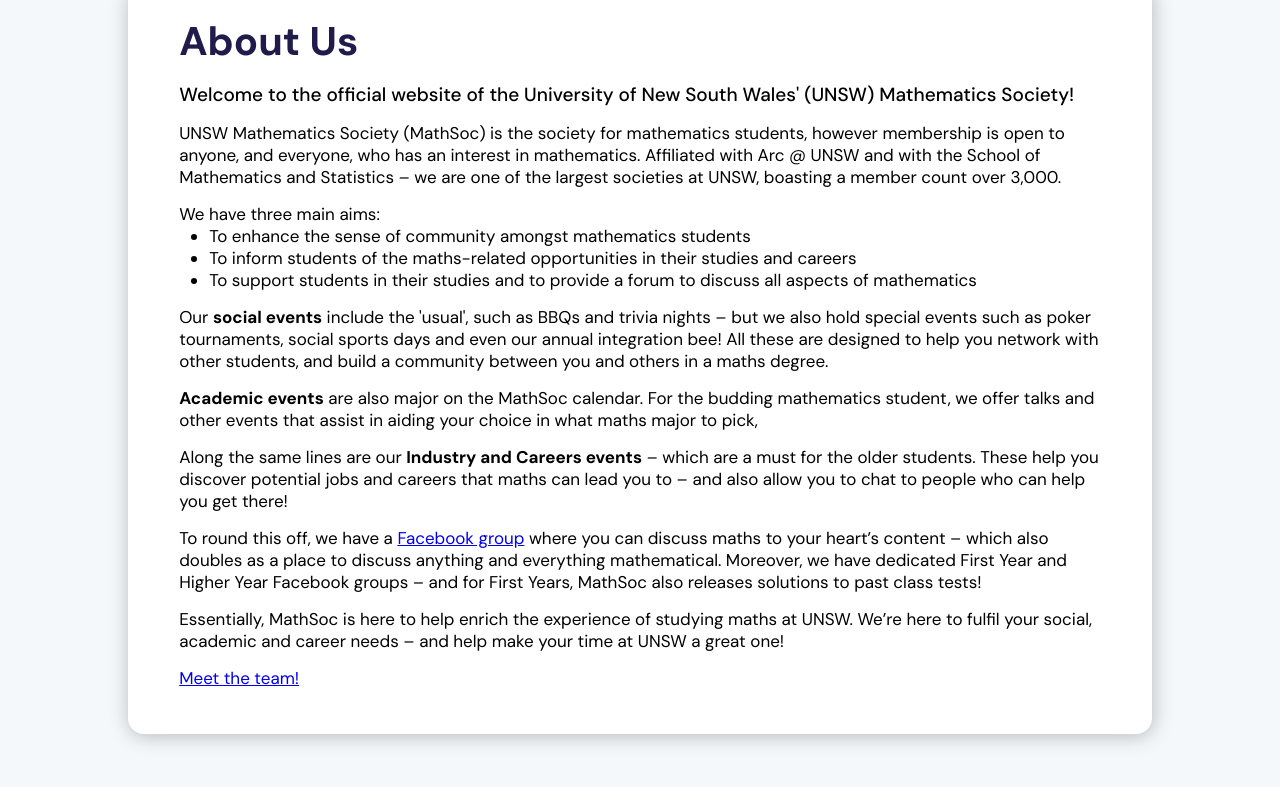
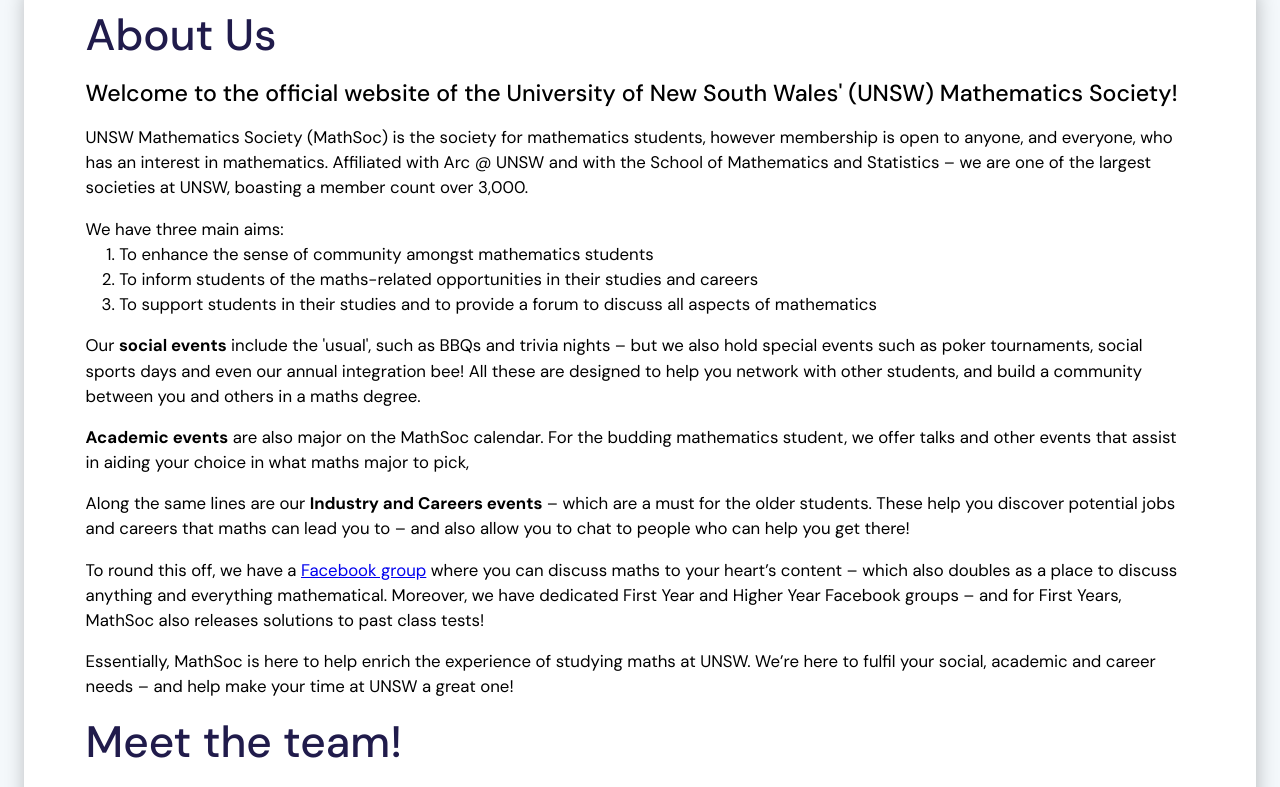
Before and after one commit to MathSocUNSW/mathsoc-website, a Next.js app in the folder frontend/: page /about in a window 1280 px wide. Shown: the part 560-1347 px from the top of the page. Built offline with nearby package versions, Linux system fonts and the light colour scheme.

Commit message:
updated global styling and about page (main) formattingn

```diff
--- a/frontend/src/components/Hero.tsx
+++ b/frontend/src/components/Hero.tsx
@@ -10,10 +10,10 @@ interface HeroProps {
 const Hero: React.FC<HeroProps> = ({ url, text }) => {
   return (
     <section className={styles.hero}>
-      <img src={url} className={styles.image} alt="banner" />
+      <img src={url} className={styles.image} alt="banner" draggable="false" />
       <Container>
         <div className={styles.text}>
-          <Typography variant="h2" component="h1" align="center">
+          <Typography variant="h1" align="center">
             {text}
           </Typography>
         </div>
--- a/frontend/src/components/Layout.tsx
+++ b/frontend/src/components/Layout.tsx
@@ -7,8 +7,21 @@ import { createMuiTheme, ThemeProvider } from "@material-ui/core";
 const theme = createMuiTheme({
   typography: {
     fontFamily: "DM Sans",
+    h1: {
+      fontSize: "3.5rem",
+      fontWeight: 600
+    },
     h2: {
+      fontSize: "2.75rem",
+      color: "#201B4B",
       fontWeight: 500
+    },
+    h5: {
+      fontSize: "1.45rem",
+      fontWeight: 500
+    },
+    body1: {
+      fontSize: "1.05rem"
     }
   }
 });
--- a/frontend/src/pages/about/index.tsx
+++ b/frontend/src/pages/about/index.tsx
@@ -4,33 +4,34 @@ import Link from "next/link";
 
 import Hero from "src/components/Hero";
 import styles from "src/styles/about.module.scss";
-import { facebookLink } from "src/data/socialLinks";
+import { facebookData } from "src/data/socialData";
+import { Container, Typography } from "@material-ui/core";
 
 const About: React.FC = () => {
   return (
-    <section>
+    <div className="about">
       <Head>
         <title>MathSoc - About Us</title>
         <meta name="keywords" content="mathsoc" />
       </Head>
       <Hero url="/images/hero/mathsoc_about_us.jpg" text="About Us" />
-      <section className={styles.mainContainer}>
-        <div className={styles.mainCard}>
-          <section className={styles.mainText}>
-            <h1 className={styles.title}>About Us</h1>
-            <h3 className={styles.subTitle}>
+      <Container>
+        <div className={styles.cardBackground}>
+          <section className={styles.content}>
+            <Typography variant="h2">About Us</Typography>
+            <Typography variant="h5">
               Welcome to the official website of the University of New South Wales&apos; (UNSW)
               Mathematics Society!
-            </h3>
-            <p>
+            </Typography>
+            <Typography variant="body1">
               UNSW Mathematics Society (MathSoc) is the society for mathematics students, however
               membership is open to anyone, and everyone, who has an interest in mathematics.
               Affiliated with Arc @ UNSW and with the School of Mathematics and Statistics – we are
               one of the largest societies at UNSW, boasting a member count over 3,000.
-            </p>
-            <p>
+            </Typography>
+            <Typography variant="body1">
               We have three main aims:
-              <ul>
+              <ol>
                 <li>To enhance the sense of community amongst mathematics students</li>
                 <li>
                   To inform students of the maths-related opportunities in their studies and careers
@@ -39,48 +40,128 @@ const About: React.FC = () => {
                   To support students in their studies and to provide a forum to discuss all aspects
                   of mathematics
                 </li>
-              </ul>
-            </p>
-            <p>
+              </ol>
+            </Typography>
+            <Typography variant="body1">
               Our <b>social events</b> include the &apos;usual&apos;, such as BBQs and trivia nights
               – but we also hold special events such as poker tournaments, social sports days and
               even our annual integration bee! All these are designed to help you network with other
               students, and build a community between you and others in a maths degree.
-            </p>
-            <p>
+            </Typography>
+            <Typography variant="body1">
               <b>Academic events</b> are also major on the MathSoc calendar. For the budding
               mathematics student, we offer talks and other events that assist in aiding your choice
               in what maths major to pick,
-            </p>
-            <p>
+            </Typography>
+            <Typography variant="body1">
               Along the same lines are our <b>Industry and Careers events</b> – which are a must for
               the older students. These help you discover potential jobs and careers that maths can
               lead you to – and also allow you to chat to people who can help you get there!
-            </p>
-            <p>
+            </Typography>
+            <Typography variant="body1">
               To round this off, we have a{" "}
-              <a href={facebookLink} target="_blank" rel="noreferrer">
+              <a href={facebookData.url} target="_blank" rel="noreferrer">
                 Facebook group
               </a>{" "}
               where you can discuss maths to your heart’s content – which also doubles as a place to
               discuss anything and everything mathematical. Moreover, we have dedicated First Year
               and Higher Year Facebook groups – and for First Years, MathSoc also releases solutions
               to past class tests!
-            </p>
+            </Typography>
             {/* TODO finish off links */}
-            <p>
+            <Typography variant="body1">
               Essentially, MathSoc is here to help enrich the experience of studying maths at UNSW.
               We’re here to fulfil your social, academic and career needs – and help make your time
               at UNSW a great one!
-            </p>
-            <p>
+            </Typography>
+            <Typography variant="h2">Meet the team!</Typography>
+            <Typography variant="body1">
+              Our student team is comprised of x executives, directors and subcommittee members.
+              Stuff about these roles blah blah. Click here to
               <Link href="/about/team">Meet the team!</Link>
-            </p>
+            </Typography>
           </section>
         </div>
-      </section>
-    </section>
+      </Container>
+    </div>
   );
 };
 
+// const About: React.FC = () => {
+//   return (
+//     <section>
+//       <Head>
+//         <title>MathSoc - About Us</title>
+//         <meta name="keywords" content="mathsoc" />
+//       </Head>
+//       <Hero url="/images/hero/mathsoc_about_us.jpg" text="About Us" />
+//       <section className={styles.mainContainer}>
+//         <div className={styles.mainCard}>
+//           <section className={styles.mainText}>
+//             <h1 className={styles.title}>About Us</h1>
+//             <h3 className={styles.subTitle}>
+//               Welcome to the official website of the University of New South Wales&apos; (UNSW)
+//               Mathematics Society!
+//             </h3>
+//             <p>
+//               UNSW Mathematics Society (MathSoc) is the society for mathematics students, however
+//               membership is open to anyone, and everyone, who has an interest in mathematics.
+//               Affiliated with Arc @ UNSW and with the School of Mathematics and Statistics – we are
+//               one of the largest societies at UNSW, boasting a member count over 3,000.
+//             </p>
+//             <p>
+//               We have three main aims:
+//               <ul>
+//                 <li>To enhance the sense of community amongst mathematics students</li>
+//                 <li>
+//                   To inform students of the maths-related opportunities in their studies and careers
+//                 </li>
+//                 <li>
+//                   To support students in their studies and to provide a forum to discuss all aspects
+//                   of mathematics
+//                 </li>
+//               </ul>
+//             </p>
+//             <p>
+//               Our <b>social events</b> include the &apos;usual&apos;, such as BBQs and trivia nights
+//               – but we also hold special events such as poker tournaments, social sports days and
+//               even our annual integration bee! All these are designed to help you network with other
+//               students, and build a community between you and others in a maths degree.
+//             </p>
+//             <p>
+//               <b>Academic events</b> are also major on the MathSoc calendar. For the budding
+//               mathematics student, we offer talks and other events that assist in aiding your choice
+//               in what maths major to pick,
+//             </p>
+//             <p>
+//               Along the same lines are our <b>Industry and Careers events</b> – which are a must for
+//               the older students. These help you discover potential jobs and careers that maths can
+//               lead you to – and also allow you to chat to people who can help you get there!
+//             </p>
+//             <p>
+//               To round this off, we have a{" "}
+//               <a href={facebookLink} target="_blank" rel="noreferrer">
+//                 Facebook group
+//               </a>{" "}
+//               where you can discuss maths to your heart’s content – which also doubles as a place to
+//               discuss anything and everything mathematical. Moreover, we have dedicated First Year
+//               and Higher Year Facebook groups – and for First Years, MathSoc also releases solutions
+//               to past class tests!
+//             </p>
+//             {/* TODO finish off links */}
+//             <p>
+//               Essentially, MathSoc is here to help enrich the experience of studying maths at UNSW.
+//               We’re here to fulfil your social, academic and career needs – and help make your time
+//               at UNSW a great one!
+//             </p>
+//             <p>
+//               <Link href="/about/team">Meet the team!</Link>
+//             </p>
+//           </section>
+//         </div>
+//       </section>
+//     </section>
+//   );
+// };
+
 export default About;
--- a/frontend/src/styles/Hero.module.scss
+++ b/frontend/src/styles/Hero.module.scss
@@ -23,7 +23,7 @@
   top: 50%;
   left: 50%;
   transform: translate(-50%, -50%);
-  max-width: 920px;
+  max-width: 860px;
   // font-size: 3.5vw;
   // font-weight: 900;
 }
--- a/frontend/src/styles/about.module.scss
+++ b/frontend/src/styles/about.module.scss
@@ -1,13 +1,7 @@
-.mainContainer {
-  display: flex;
-  flex-direction: row;
-  justify-content: center;
-}
-
-.mainCard {
+.cardBackground {
   background-color: white;
   height: 100%;
-  width: 80%;
+  // width: 80%;
   border-radius: 16px;
   box-shadow: 1px 2px 20px 0 rgba(0, 0, 0, 0.25);
   margin-top: 60px;
@@ -17,27 +11,31 @@
   justify-content: center;
 }
 
-.mainText {
-  margin-top: 30px;
-  margin-bottom: 30px;
-  width: 90%;
-  h1 {
-    font-size: 40px;
-    color: #201b4b;
-    margin-bottom: 15px;
+.content {
+  padding: 2% 5%;
+  display: flex;
+  flex-direction: column;
+  gap: 1em;
+  ol {
+    padding-left: 2em;
   }
-  h3 {
-    margin-top: 15px;
-    margin-bottom: 15px;
-    font-weight: 500;
-    font-size: 19px;
-  }
-  p {
-    font-size: 17px;
-    margin-top: 15px;
-    margin-bottom: 15px;
-  }
-  ul {
-    margin-left: 30px;
-  }
+  // h1 {
+  //   font-size: 40px;
+  //   color: #201b4b;
+  //   margin-bottom: 15px;
+  // }
+  // h3 {
+  //   margin-top: 15px;
+  //   margin-bottom: 15px;
+  //   font-weight: 500;
+  //   font-size: 19px;
+  // }
+  // p {
+  //   font-size: 17px;
+  //   margin-top: 15px;
+  //   margin-bottom: 15px;
+  // }
+  // ul {
+  //   margin-left: 30px;
+  // }
 }
```
